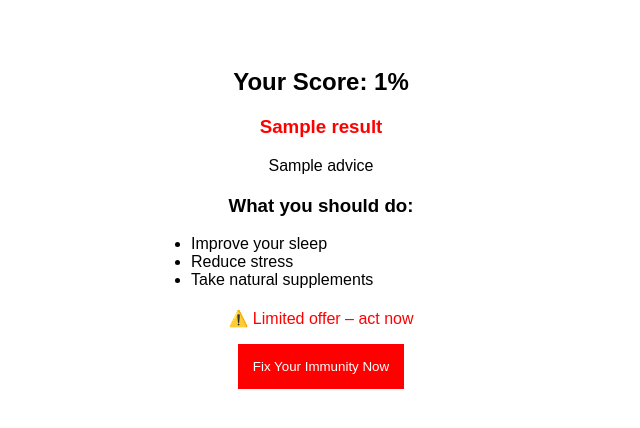
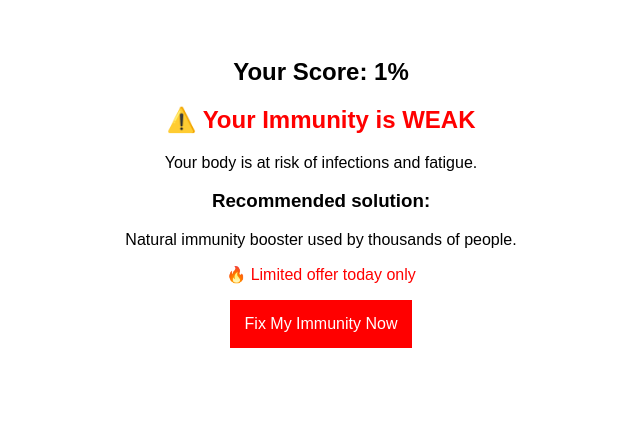
Before and after one commit to DMX120/immunity-tool, a Flask app: template templates/result.html in a window 1280 px wide. Shown: the top 428 px of the page, without its empty margins (319-959 px from the left). Run offline with Flask 3, Linux system fonts and the light colour scheme; the template is opened without the code that fills it: most values are stand-ins (such as "Sample title", 1, 10 or a date in 2020).

Commit message:
Update result.html for improved messaging and style

```diff
--- a/templates/result.html
+++ b/templates/result.html
@@ -3,31 +3,27 @@
 <head>
   <title>Your Result</title>
 </head>
-<body style="text-align:center; font-family:Arial; padding:40px;">
+<body style="text-align:center; font-family:Arial; padding:30px;">
 
   <h2>Your Score: {{ percentage }}%</h2>
 
-  <h3 style="color:red;">
-    {{ result }}
-  </h3>
+  <h2 style="color:red;">
+    ⚠️ Your Immunity is WEAK
+  </h2>
 
-  <p>{{ advice }}</p>
+  <p>Your body is at risk of infections and fatigue.</p>
 
-  <h3 style="margin-top:20px;">What you should do:</h3>
+  <h3>Recommended solution:</h3>
 
-  <ul style="text-align:left; max-width:300px; margin:auto;">
-    <li>Improve your sleep</li>
-    <li>Reduce stress</li>
-    <li>Take natural supplements</li>
-  </ul>
-
-  <p style="color:red; margin-top:20px;">
-    ⚠️ Limited offer – act now
+  <p style="max-width:400px; margin:auto;">
+    Natural immunity booster used by thousands of people.
   </p>
 
+  <p style="color:red;">🔥 Limited offer today only</p>
+
   <a href="YOUR_AFFILIATE_LINK_HERE">
-    <button style="padding:15px; background:red; color:white; border:none;">
-      Fix Your Immunity Now
+    <button style="padding:15px; background:red; color:white; border:none; font-size:16px;">
+      Fix My Immunity Now
     </button>
   </a>
 
```
